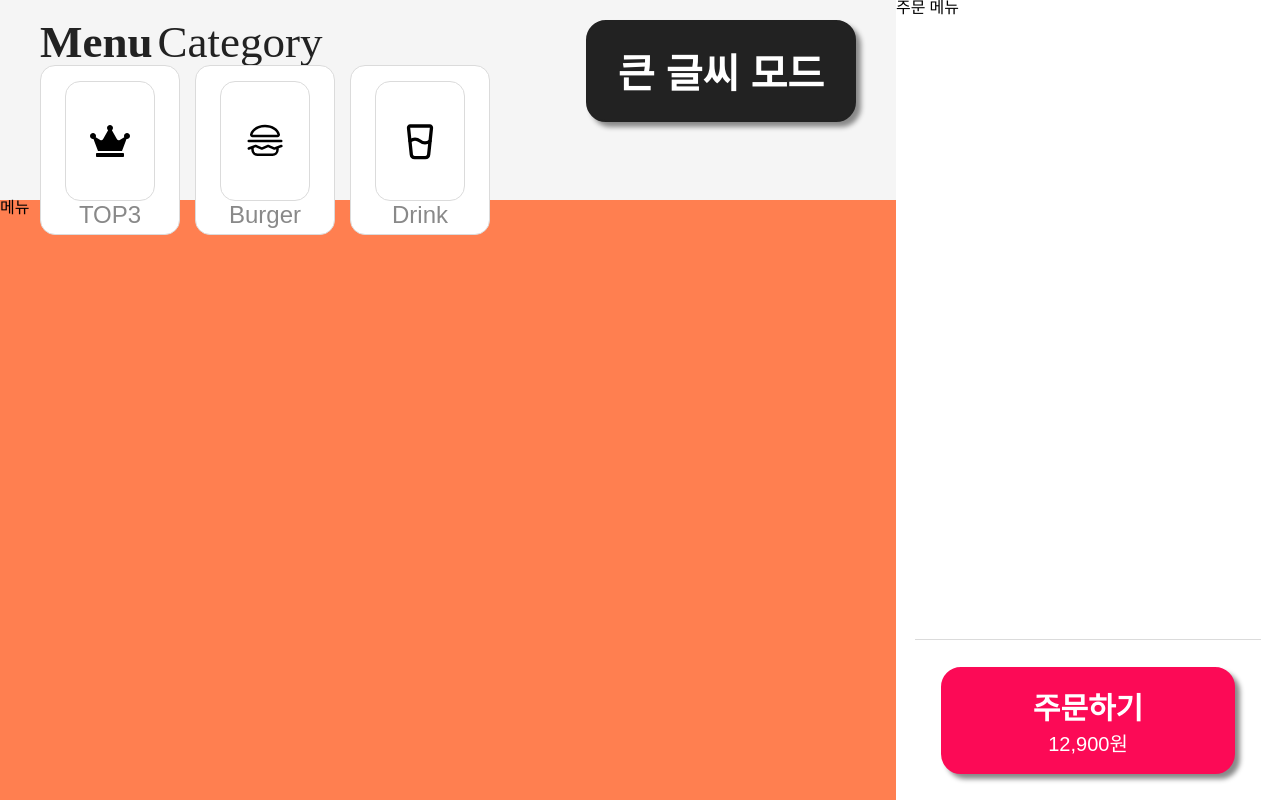
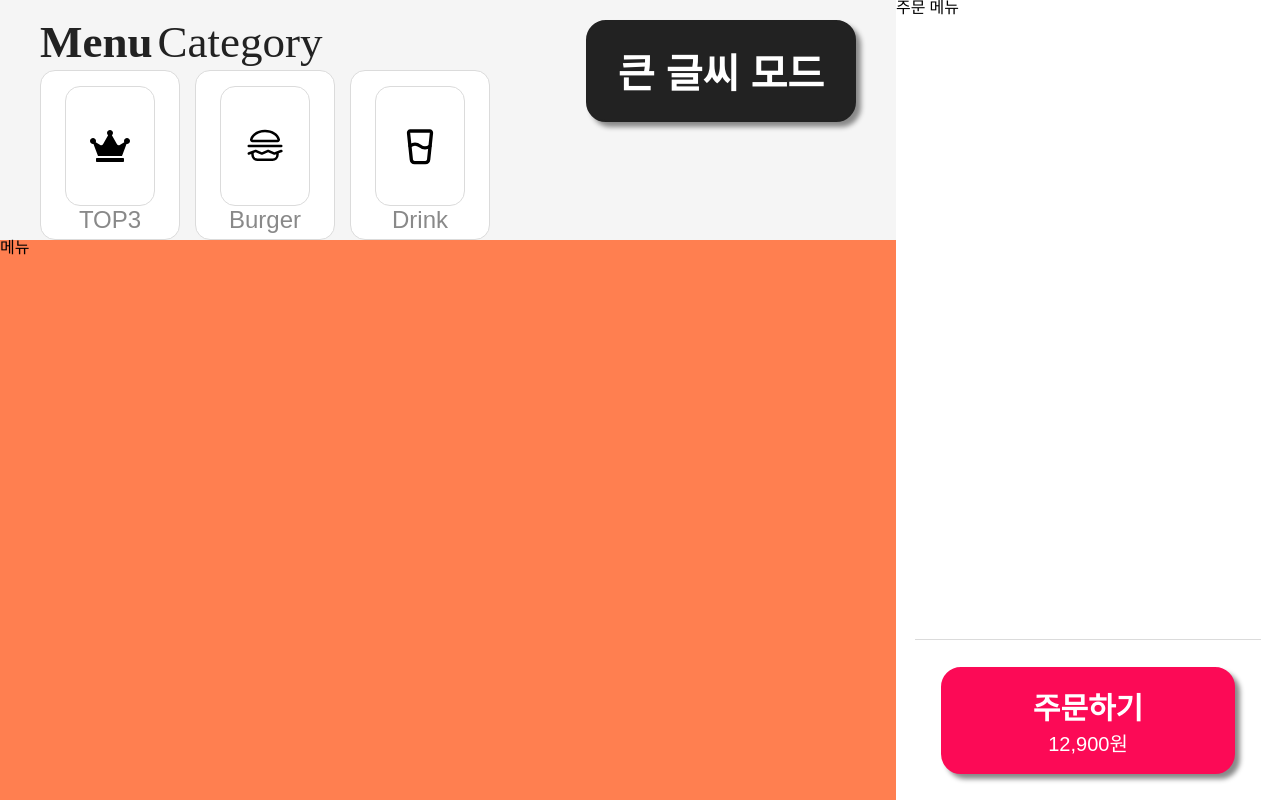
Before and after one commit to Novel-Ideas/gumeonggage-front, a React (Create React App) app: page /menu in a window 1280 px wide. Built offline with nearby package versions, Linux system fonts and the light colour scheme.

Commit message:
Fix: menuPage layout 수정

```diff
--- a/src/pages/menuPage/style.js
+++ b/src/pages/menuPage/style.js
@@ -13,13 +13,13 @@ export const container = css`
 
 export const categoryLayout = css`
     position: relative;
-    height: 25%;
+    height: 30%;
     display: flex;
     padding-left: 40px;
 `;
 
 export const menuLayout = css`
-    height: 75%;
+    height: 70%;
     background-color: coral;
 `;
 
```
Also changed, not shown: src/components/menuComponents/orderListComponent/OrderListComponent.jsx (+11 -0 lines).
